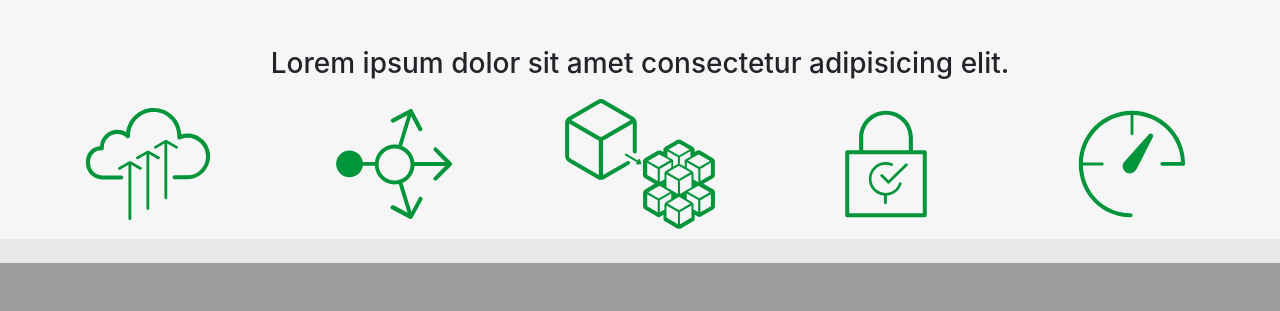
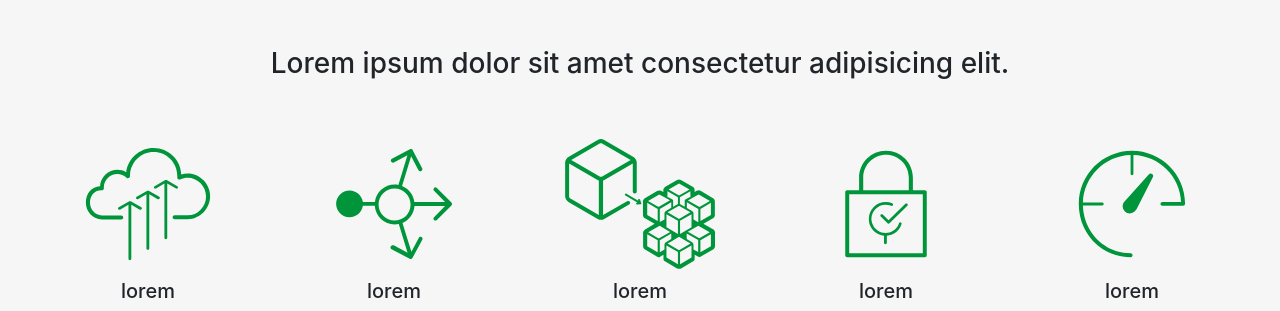
Before and after one commit to jpb4git/Exo-phpWork, a PHP site: page / in a window 1280 px wide. Shown: the part 537-848 px from the top of the page. Before the commit the page ends 800 px from the top, so only its background shows below. Run offline with PHP 8.4, Linux system fonts and the light colour scheme; some libraries are stand-ins or nearby versions.

Commit message:
ajout titre sous icons

```diff
--- a/index.php
+++ b/index.php
@@ -54,26 +54,36 @@
             </div>
             <div class="row">
               <div class="col-sm-12">
-                  <h3 class="text-center mt-5">
+                  <h3 class="text-center mt-5 mb-5">
                       Lorem ipsum dolor sit amet consectetur adipisicing elit.
                   </h3>
               </div>
                 <div class="col-sm-12">
                     <ul class="ul-features d-flex justify-content-center ">
-                    <li class="ml-5 mr-5">
+                    <li class="ml-5 mr-5 text-center">
+
                       <img class="svg-icon" src="assets/icon-Cloud-green.svg" alt="">
+                        <h5>lorem</h5>
                     </li>
-                      <li class="ml-5 mr-5">
+                      <li class="ml-5 mr-5 text-center">
+
                           <img class="svg-icon" src="assets/icon-Load-Balancing-green.svg" alt="">
+                          <h5>lorem</h5>
                       </li>
-                      <li class="ml-5 mr-5">
+                      <li class="ml-5 mr-5 text-center">
+
                           <img class="svg-icon" src="assets/icon-Microservices-green.svg" alt="">
+                          <h5>lorem</h5>
                       </li>
-                      <li class="ml-5 mr-5">
+                      <li class="ml-5 mr-5 text-center">
+
                           <img class="svg-icon" src="assets/icon-Security-green.svg" alt="">
+                          <h5>lorem</h5>
                       </li>
-                        <li class="ml-5 mr-5">
+                        <li class="ml-5 mr-5 text-center">
+
                             <img class="svg-icon" src="assets/icon-Web-and-Mobile-Applications-green.svg" alt="">
+                            <h5>lorem</h5>
                         </li>
                 </ul>
                 </div>
```
